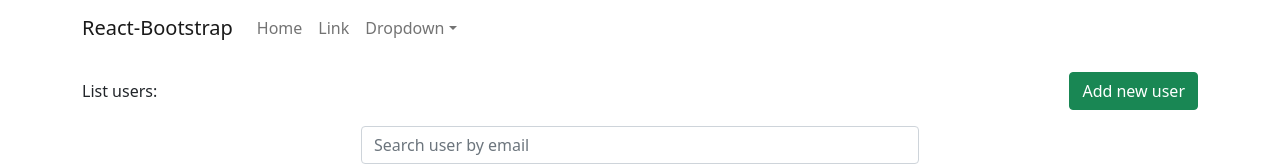
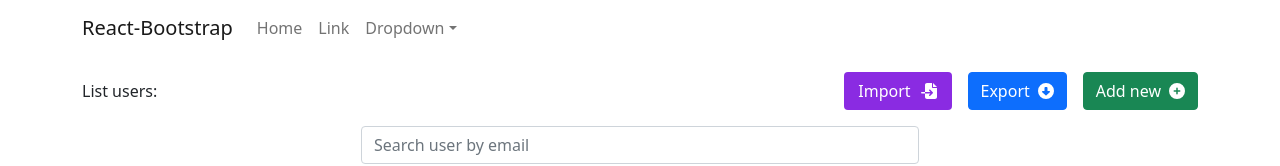
Before and after one commit to hatran216004/practice-reactjs, a React (Create React App) app: page / in a window 1280 px wide. Shown: the top 166 px of the page. Built offline with nearby package versions, Linux system fonts and the light colour scheme; no server answers.

Commit message:
Import/Export với CSV & design button import

```diff
--- a/src/components/TableUsers.js
+++ b/src/components/TableUsers.js
@@ -2,8 +2,9 @@ import { useEffect, useState } from 'react';
 import Table from 'react-bootstrap/Table';
 import ReactPaginate from 'react-paginate';
 import _ from 'lodash';
+import { CSVLink } from 'react-csv';
 import { FontAwesomeIcon } from '@fortawesome/react-fontawesome';
-import { faSortDown, faSortUp } from '@fortawesome/free-solid-svg-icons';
+import { faCircleDown, faFileImport, faPlusCircle, faSortDown, faSortUp } from '@fortawesome/free-solid-svg-icons';
 
 import { fetchAllUser } from '../services/userServices';
 import ModalAddNew from './ModalAddNew';
@@ -113,13 +114,42 @@ const TableUsers = () => {
         // eslint-disable-next-line react-hooks/exhaustive-deps
     }, [debounced]);
 
+    //
+    const csvData = [
+        ['firstname', 'lastname', 'email'],
+        ['Ahmed', 'Tomi', 'ah@smthing.co.com'],
+        ['Raed', 'Labes', 'rl@smthing.co.com'],
+        ['Yezzi', 'Min l3b', 'ymin@cocococo.com'],
+    ];
+
     return (
         <>
             <div className="my-3 d-flex justify-content-between align-items-center">
                 List users:
-                <button className="btn btn-success" onClick={() => setIsShowModalAddNew(true)}>
-                    Add new user
-                </button>
+                <div className="d-flex align-items-center gap-3">
+                    <label className="custom-file-input">
+                        <input type="file" hidden />
+                        Import
+                        <FontAwesomeIcon icon={faFileImport} />
+                    </label>
+
+                    <CSVLink
+                        data={csvData}
+                        filename={'user.csv'}
+                        className="btn btn-primary d-flex align-items-center gap-2"
+                    >
+                        Export
+                        <FontAwesomeIcon icon={faCircleDown} />
+                    </CSVLink>
+
+                    <button
+                        className="btn btn-success d-flex align-items-center gap-2"
+                        onClick={() => setIsShowModalAddNew(true)}
+                    >
+                        <span>Add new</span>
+                        <FontAwesomeIcon icon={faPlusCircle} />
+                    </button>
+                </div>
             </div>
             <div className="my-3 col-6 me-auto ms-auto">
                 <input
--- a/src/components/TableUsers.scss
+++ b/src/components/TableUsers.scss
@@ -19,3 +19,24 @@
         margin-top: 10px;
     }
 }
+
+.custom-file-input {
+    outline: none;
+    border: 1px solid transparent;
+    padding: 6px;
+    min-width: 108px;
+
+    display: flex;
+    align-items: center;
+    justify-content: center;
+
+    gap: 10px;
+    border-radius: 4px;
+    color: #fff;
+    background-color: blueviolet;
+    cursor: pointer;
+
+    &:hover {
+        opacity: 0.9;
+    }
+}
```
